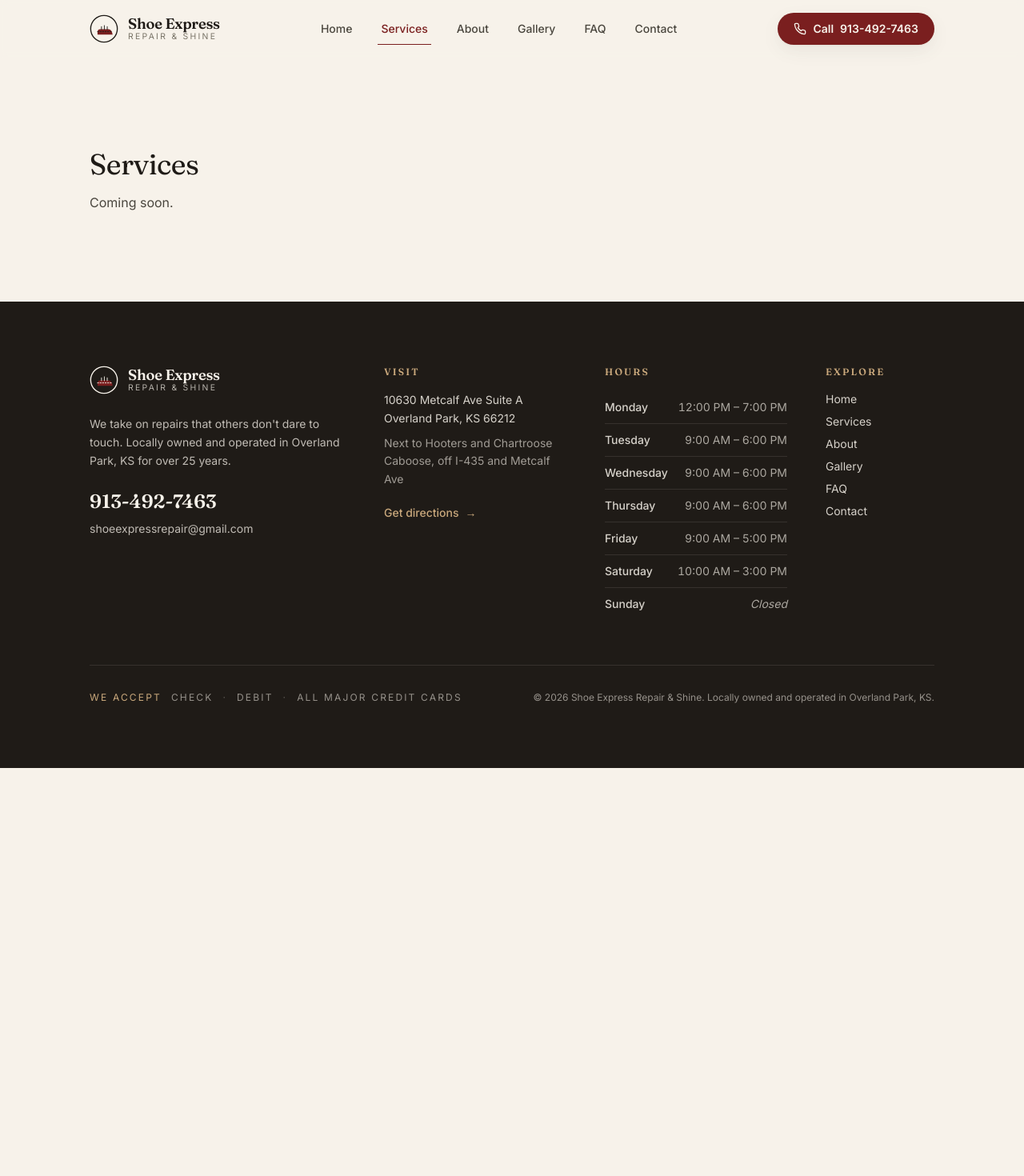
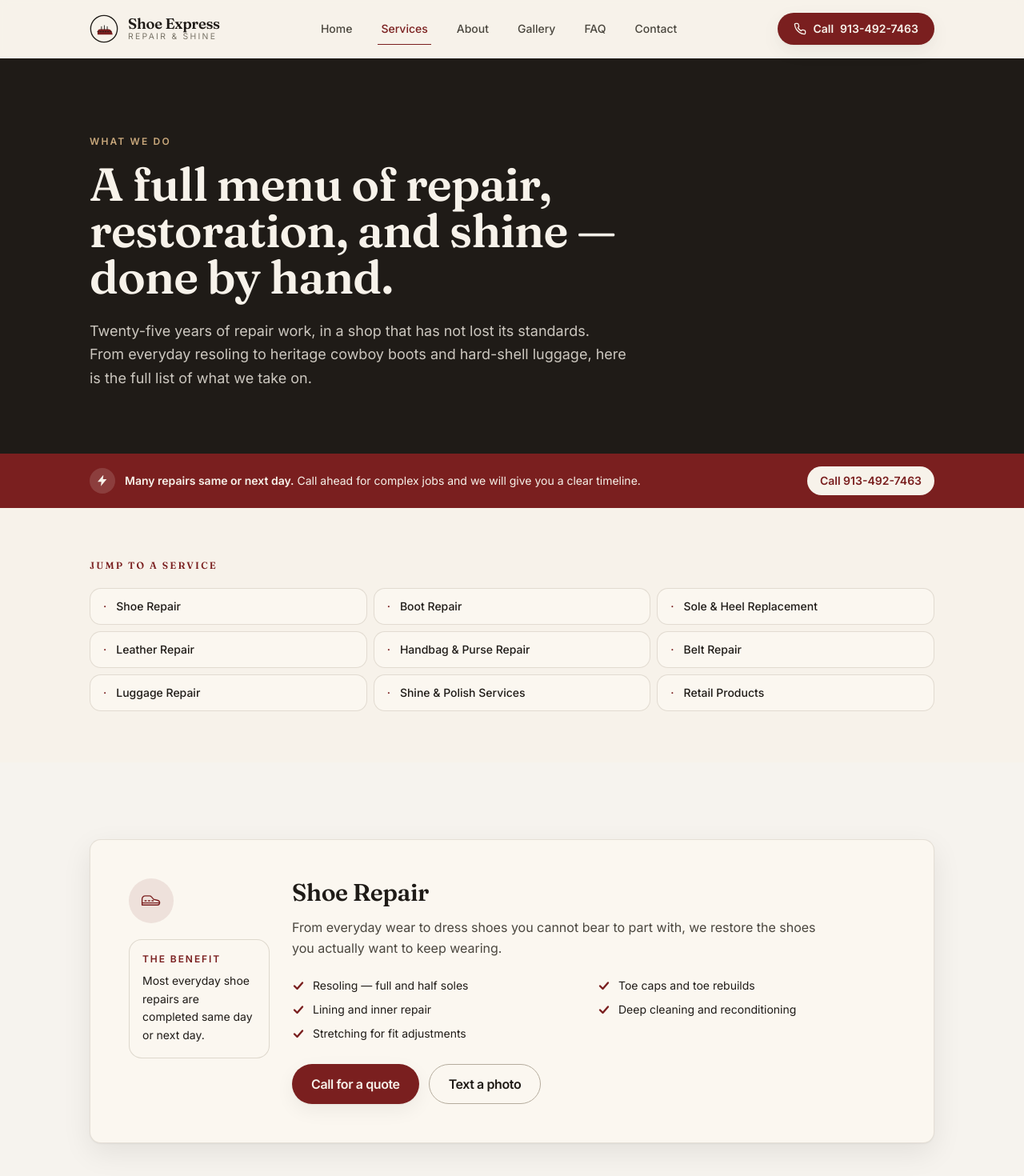
Before and after one commit to jordan-umpierre/shoe-express-repair, a React (Vite) app: page /services in a window 1280 px wide. Shown: the top 1470 px of the page at 80% size. Before the commit the page ends 960 px from the top, so only its background shows below. Built offline with nearby package versions, Linux system fonts and the light colour scheme.

Commit message:
feat: build Services page with intro hero, turnaround banner, anchor index, and 9 detailed service category sections

```diff
--- a/src/App.tsx
+++ b/src/App.tsx
@@ -1,6 +1,7 @@
 import { Routes, Route } from 'react-router-dom';
 import { Layout } from '@/layout/Layout';
 import Home from '@/pages/Home';
+import Services from '@/pages/Services';
 
 function Placeholder({ name }: { name: string }) {
   return (
@@ -16,7 +17,7 @@ export default function App() {
     <Routes>
       <Route element={<Layout />}>
         <Route path="/" element={<Home />} />
-        <Route path="/services" element={<Placeholder name="Services" />} />
+        <Route path="/services" element={<Services />} />
         <Route path="/about" element={<Placeholder name="About" />} />
         <Route path="/gallery" element={<Placeholder name="Gallery" />} />
         <Route path="/contact" element={<Placeholder name="Contact" />} />
--- /dev/null
+++ b/src/pages/Services.tsx
@@ -0,0 +1,216 @@
+import { useEffect } from 'react';
+import { useLocation } from 'react-router-dom';
+import { businessInfo } from '@/config/businessInfo';
+import { serviceCategories } from '@/config/services';
+import { ServiceIcons } from '@/components/icons/ServiceIcons';
+import { FadeIn } from '@/components/FadeIn';
+import { CTABlock } from '@/components/CTABlock';
+
+export default function Services() {
+  const { hash } = useLocation();
+
+  useEffect(() => {
+    if (!hash) return;
+    const id = hash.replace('#', '');
+    const target = document.getElementById(id);
+    if (target) {
+      target.scrollIntoView({ behavior: 'smooth', block: 'start' });
+    }
+  }, [hash]);
+
+  return (
+    <>
+      <ServicesHero />
+      <TurnaroundBanner />
+      <ServicesIndex />
+      <ServiceList />
+      <CTABlock
+        eyebrow="Free quotes"
+        headline="Not sure if it can be repaired?"
+        subline="Bring it in or text us a photo. We will tell you honestly what is possible."
+        primary={{
+          label: `Call ${businessInfo.phone.display}`,
+          href: businessInfo.phone.tel,
+        }}
+        secondary={{ label: 'Text for a quote', href: businessInfo.phone.sms }}
+      />
+    </>
+  );
+}
+
+function ServicesHero() {
+  return (
+    <section className="bg-charcoal text-cream" aria-labelledby="services-hero">
+      <div className="container-prose pt-20 pb-16 sm:pt-24 sm:pb-20">
+        <FadeIn>
+          <p className="eyebrow text-tan">What we do</p>
+          <h1
+            id="services-hero"
+            className="mt-4 max-w-3xl font-display text-4xl font-semibold leading-[1.05] tracking-tightish sm:text-5xl lg:text-[58px]"
+          >
+            A full menu of repair, restoration, and shine — done by hand.
+          </h1>
+          <p className="mt-6 max-w-2xl text-lg leading-relaxed text-cream/80">
+            Twenty-five years of repair work, in a shop that has not lost its
+            standards. From everyday resoling to heritage cowboy boots and
+            hard-shell luggage, here is the full list of what we take on.
+          </p>
+        </FadeIn>
+      </div>
+    </section>
+  );
+}
+
+function TurnaroundBanner() {
+  return (
+    <div className="bg-burgundy text-cream">
+      <div className="container-prose flex flex-col gap-3 py-5 text-sm sm:flex-row sm:items-center sm:justify-between sm:py-4">
+        <p className="flex items-center gap-3">
+          <span className="inline-flex h-8 w-8 items-center justify-center rounded-full bg-cream/15">
+            <BoltIcon className="h-4 w-4" />
+          </span>
+          <span>
+            <strong className="font-semibold">Many repairs same or next day.</strong>{' '}
+            Call ahead for complex jobs and we will give you a clear timeline.
+          </span>
+        </p>
+        <a
+          href={businessInfo.phone.tel}
+          className="inline-flex w-fit items-center gap-2 rounded-full bg-cream px-4 py-2 text-sm font-semibold text-burgundy hover:bg-tan hover:text-charcoal transition-colors"
+        >
+          Call {businessInfo.phone.display}
+        </a>
+      </div>
+    </div>
+  );
+}
+
+function ServicesIndex() {
+  return (
+    <section className="bg-cream" aria-label="Service categories">
+      <div className="container-prose py-12 sm:py-16">
+        <FadeIn>
+          <h2 className="text-xs font-semibold uppercase tracking-[0.18em] text-burgundy">
+            Jump to a service
+          </h2>
+          <ul
+            className="mt-5 grid gap-2 sm:grid-cols-2 lg:grid-cols-3"
+            role="list"
+          >
+            {serviceCategories.map((cat) => (
+              <li key={cat.id}>
+                <a
+                  href={`#${cat.id}`}
+                  className="flex items-center gap-3 rounded-card border border-warmgray-200/70 bg-parchment px-4 py-3 text-sm font-medium text-charcoal transition-colors hover:border-burgundy hover:text-burgundy"
+                >
+                  <span className="text-burgundy">·</span>
+                  {cat.title}
+                </a>
+              </li>
+            ))}
+          </ul>
+        </FadeIn>
+      </div>
+    </section>
+  );
+}
+
+function ServiceList() {
+  return (
+    <section className="bg-warmgray-50" aria-label="Service details">
+      <div className="container-prose py-16 sm:py-20 lg:py-24">
+        <ul className="space-y-12 sm:space-y-16" role="list">
+          {serviceCategories.map((cat) => {
+            const Icon = ServiceIcons[cat.iconKey];
+            return (
+              <li
+                key={cat.id}
+                id={cat.id}
+                className="scroll-mt-24"
+              >
+                <FadeIn>
+                  <article className="card flex flex-col gap-7 p-7 sm:flex-row sm:p-9 lg:p-12">
+                    <div className="sm:w-44 sm:shrink-0">
+                      <span className="inline-flex h-14 w-14 items-center justify-center rounded-full bg-burgundy/10 text-burgundy">
+                        <Icon className="h-7 w-7" />
+                      </span>
+                      <div className="mt-5 hidden rounded-2xl border border-warmgray-200/80 bg-parchment p-4 text-sm leading-relaxed text-charcoal sm:block">
+                        <p className="text-xs font-semibold uppercase tracking-[0.16em] text-burgundy">
+                          The benefit
+                        </p>
+                        <p className="mt-2">{cat.benefit}</p>
+                      </div>
+                    </div>
+                    <div className="flex-1">
+                      <h2 className="font-display text-2xl font-semibold leading-tight text-charcoal sm:text-3xl">
+                        {cat.title}
+                      </h2>
+                      <p className="mt-3 max-w-2xl text-base leading-relaxed text-warmgray-700">
+                        {cat.description}
+                      </p>
+                      <div className="mt-6 grid gap-2.5 sm:grid-cols-2">
+                        {cat.bullets.map((bullet) => (
+                          <div
+                            key={bullet}
+                            className="flex items-start gap-2.5 text-sm text-charcoal"
+                          >
+                            <CheckIcon className="mt-0.5 h-4 w-4 shrink-0 text-burgundy" />
+                            <span>{bullet}</span>
+                          </div>
+                        ))}
+                      </div>
+                      <div className="mt-7 rounded-2xl border border-warmgray-200/80 bg-parchment p-4 text-sm leading-relaxed text-charcoal sm:hidden">
+                        <p className="text-xs font-semibold uppercase tracking-[0.16em] text-burgundy">
+                          The benefit
+                        </p>
+                        <p className="mt-2">{cat.benefit}</p>
+                      </div>
+                      <div className="mt-7 flex flex-wrap gap-3">
+                        <a href={businessInfo.phone.tel} className="btn-primary">
+                          Call for a quote
+                        </a>
+                        <a href={businessInfo.phone.sms} className="btn-ghost">
+                          Text a photo
+                        </a>
+                      </div>
+                    </div>
+                  </article>
+                </FadeIn>
+              </li>
+            );
+          })}
+        </ul>
+      </div>
+    </section>
+  );
+}
+
+function CheckIcon({ className }: { className?: string }) {
+  return (
+    <svg
+      className={className}
+      viewBox="0 0 16 16"
+      fill="none"
+      stroke="currentColor"
+      strokeWidth="2.4"
+      strokeLinecap="round"
+      strokeLinejoin="round"
+      aria-hidden="true"
+    >
+      <polyline points="3 8.5 6.5 12 13 4.5" />
+    </svg>
+  );
+}
+
+function BoltIcon({ className }: { className?: string }) {
+  return (
+    <svg
+      className={className}
+      viewBox="0 0 24 24"
+      fill="currentColor"
+      aria-hidden="true"
+    >
+      <path d="M13 2L3 14h7l-1 8 11-13h-7l1-7z" />
+    </svg>
+  );
+}
```
